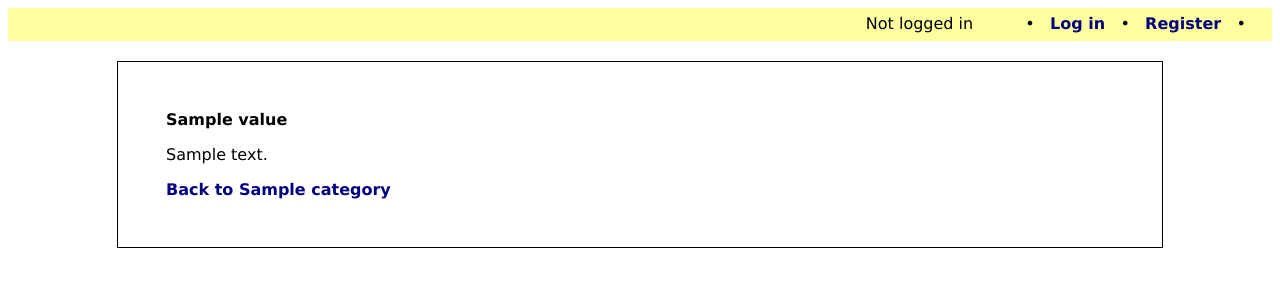
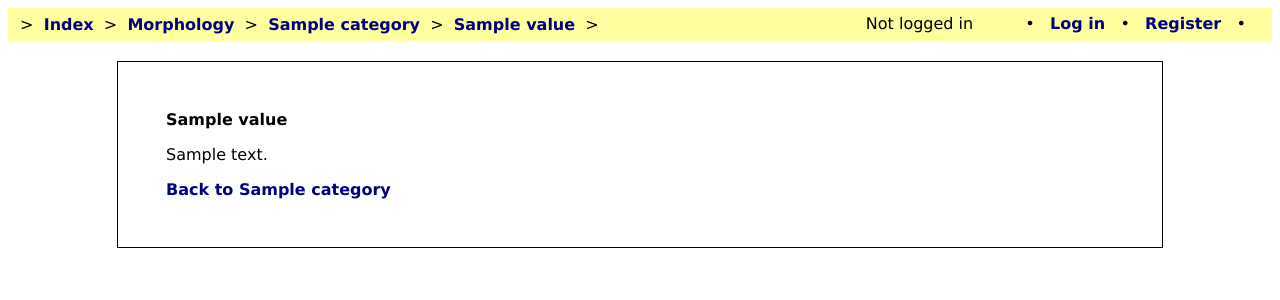
Before and after one commit to fizyk20/ithkuil, a Django app: template morphology/templates/morphology/cat_val.html in a window 1280 px wide. Shown: the top 300 px of the page. Run offline with Django 3.2, Linux system fonts and the light colour scheme; the template is opened without the code that fills it: most values are stand-ins (such as "Sample title", 1, 10 or a date in 2020).

Commit message:
Added breadcrumbs to categories and values.

```diff
--- a/morphology/templates/morphology/cat_val.html
+++ b/morphology/templates/morphology/cat_val.html
@@ -1,6 +1,18 @@
 {% extends "base.html" %}
 
 {% block title %}Ithkuil - Value: {{ value.name }}{% endblock %}
+
+{% block breadcrumbs %}
+&nbsp;&gt;&nbsp;
+<a href="{% url 'home' %}">Index</a>
+&nbsp;&gt;&nbsp;
+<a href="{% url 'morphology:index' %}">Morphology</a>
+&nbsp;&gt;&nbsp;
+<a href="{% url 'morphology:category' value.category.id %}">{{ value.category.name }}</a>
+&nbsp;&gt;&nbsp;
+<a href="{% url 'morphology:cat_val' value.id %}">{{ value.name }}</a>
+&nbsp;&gt;&nbsp;
+{% endblock %}
 
 {% block content %}
 {% if value %}
```
Also changed, not shown: morphology/templates/morphology/category.html (+10 -0 lines).
